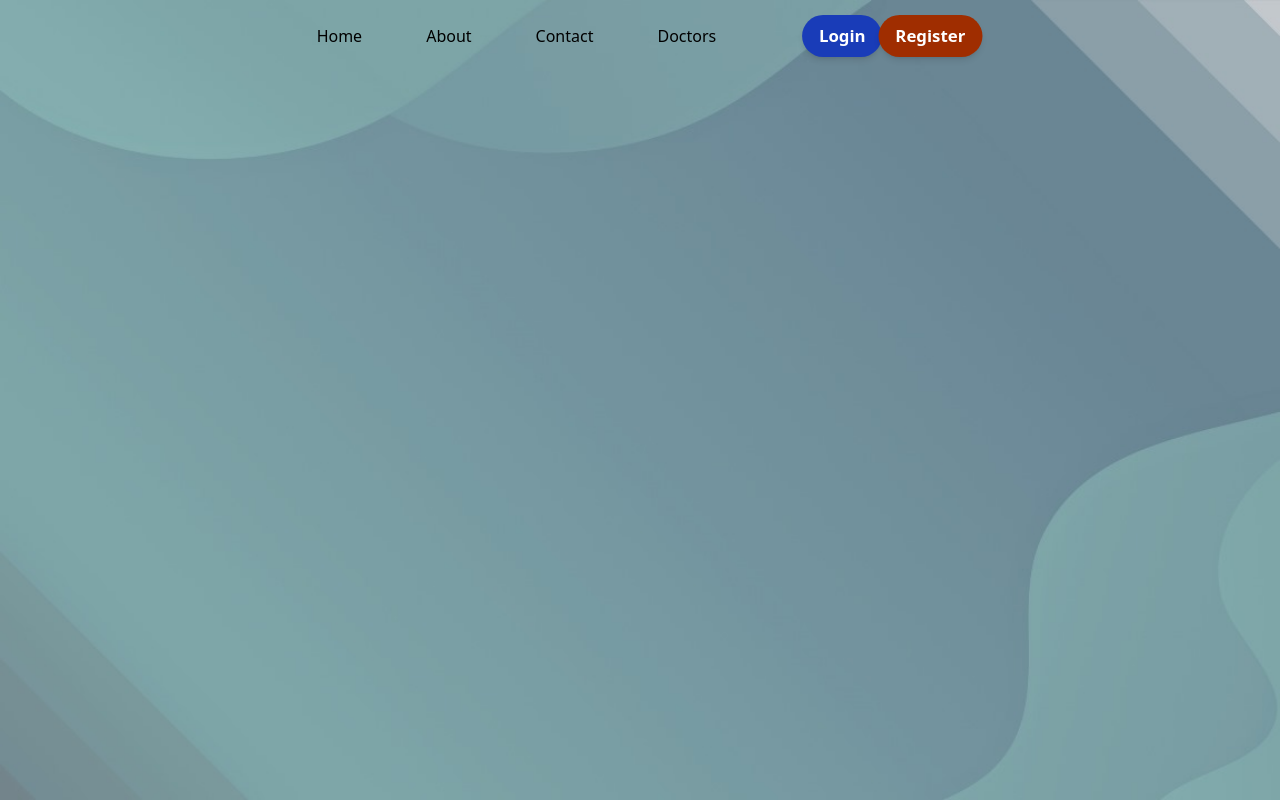
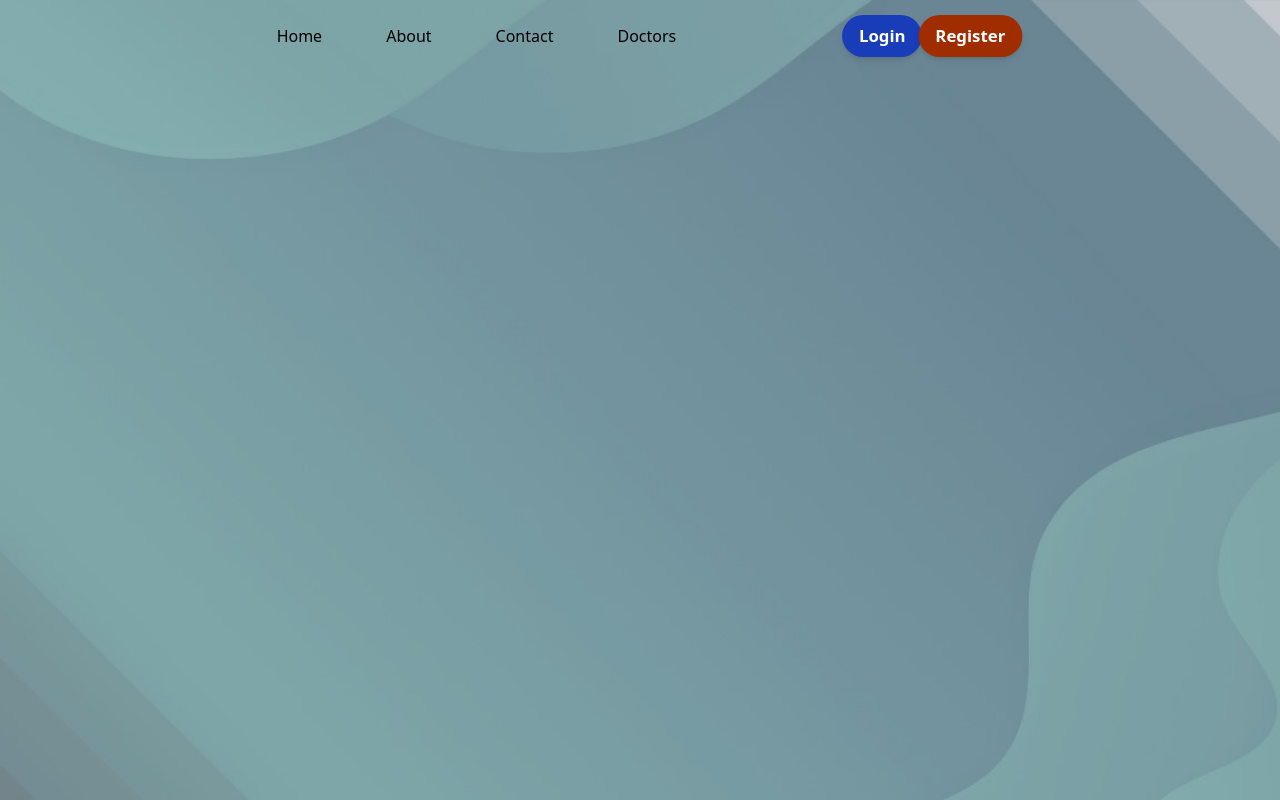
Before and after one commit to meetarora10/veersa-hack, a React (Vite) app in the folder client/: page / in a window 1280 px wide. Built offline with nearby package versions, Linux system fonts and the light colour scheme.

Commit message:
Auto Commit: $(date +'%Y-%m-%d %H:%M:%S')

```diff
--- a/client/src/components/Navbar.jsx
+++ b/client/src/components/Navbar.jsx
@@ -47,7 +47,7 @@ const Navbar = () => {
                     <nav className="hidden md:block">
                         <ul className="flex items-center space-x-8 justify-evenly w-full">
                             <NavLinks navmod={navmod} isMobile={false} />
-                            <div className='flex items-center pl-10 lg:order-2'>
+                            <div className='flex items-center pl-30 lg:order-2'>
                                 <Link
                                     to="#"
                                     className='bg-blue-800 hover:bg-blue-300 text-white px-4 py-2 rounded-full font-semibold transform scale-105 shadow-md transition-all duration-300'
```
